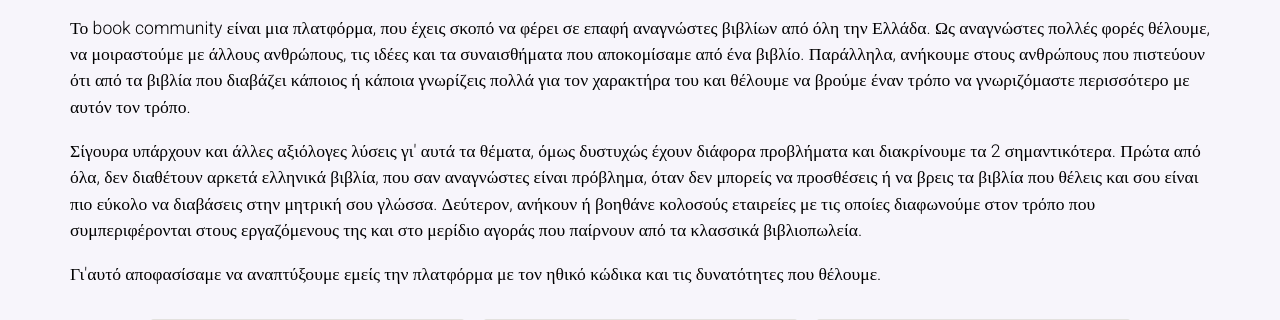
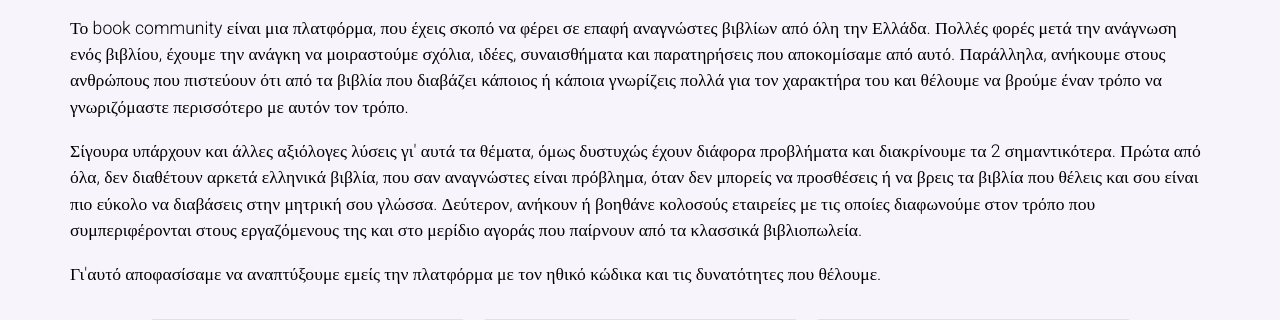
Before and after one commit to Book-Community/Landing-Page, a website: page index.html in a window 1280 px wide. Shown: the part 801-1121 px from the top of the page. Drawn offline with Linux system fonts and the light colour scheme.

Commit message:
fix text

```diff
--- a/index.html
+++ b/index.html
@@ -330,7 +330,8 @@
 				<div class="title">Τι είναι το book community;</div>
 				<div class="text">
 					<p>
-						Το book community είναι μια πλατφόρμα, που έχεις σκοπό να φέρει σε επαφή αναγνώστες βιβλίων από όλη την Ελλάδα. Ως αναγνώστες πολλές φορές θέλουμε, να μοιραστούμε με άλλους ανθρώπους, τις ιδέες και τα συναισθήματα που αποκομίσαμε από ένα βιβλίο. Παράλληλα, ανήκουμε στους ανθρώπους που πιστεύουν
+						Το book community είναι μια πλατφόρμα, που έχεις σκοπό να φέρει σε επαφή αναγνώστες βιβλίων από όλη την Ελλάδα. Πολλές φορές μετά την ανάγνωση ενός βιβλίου, έχουμε την ανάγκη να μοιραστούμε σχόλια, ιδέες, συναισθήματα και παρατηρήσεις
+						που αποκομίσαμε από αυτό. Παράλληλα, ανήκουμε στους ανθρώπους που πιστεύουν
 						ότι από τα βιβλία που διαβάζει κάποιος ή κάποια γνωρίζεις πολλά για τον χαρακτήρα του και θέλουμε να βρούμε έναν τρόπο να γνωριζόμαστε περισσότερο με αυτόν
 						τον τρόπο.
 					</p>
```
